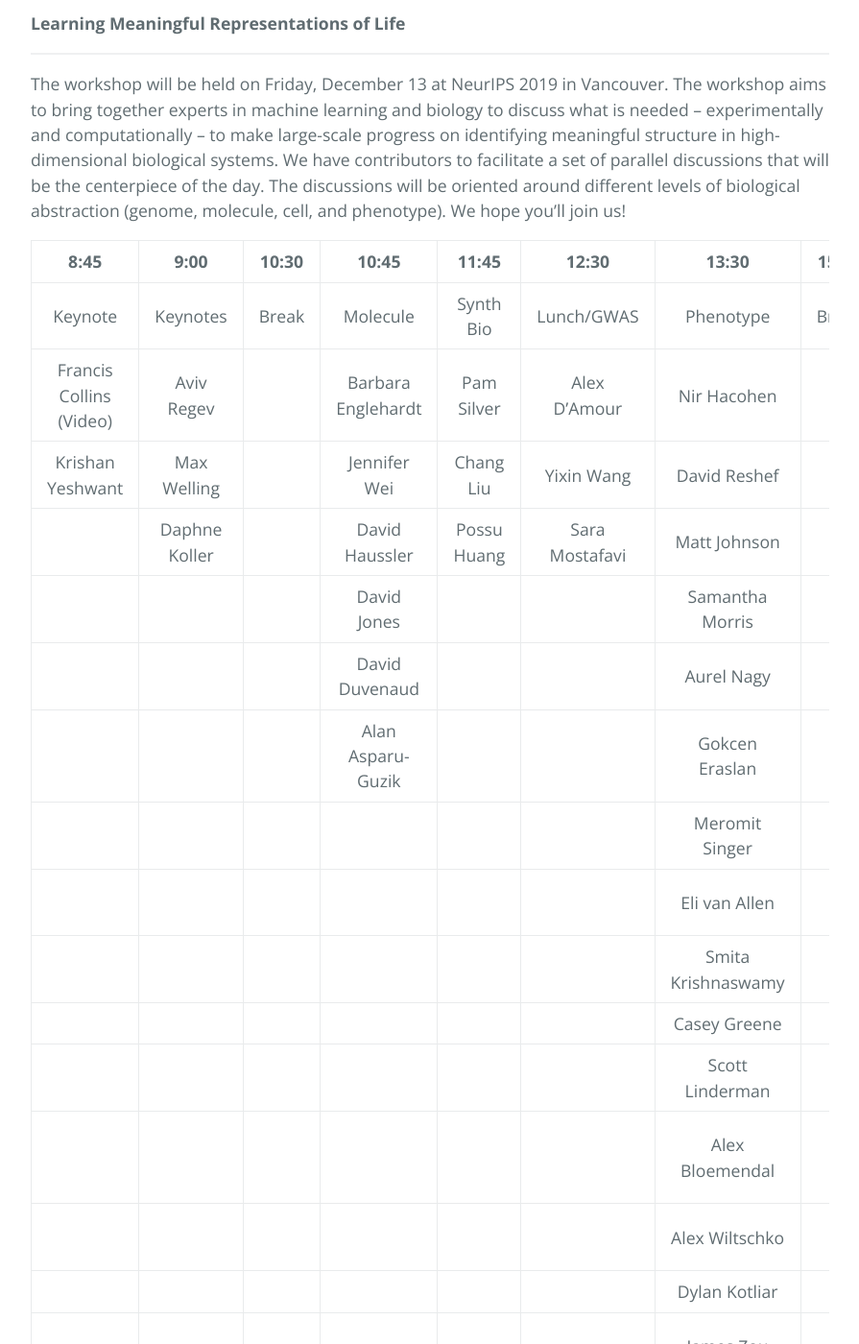
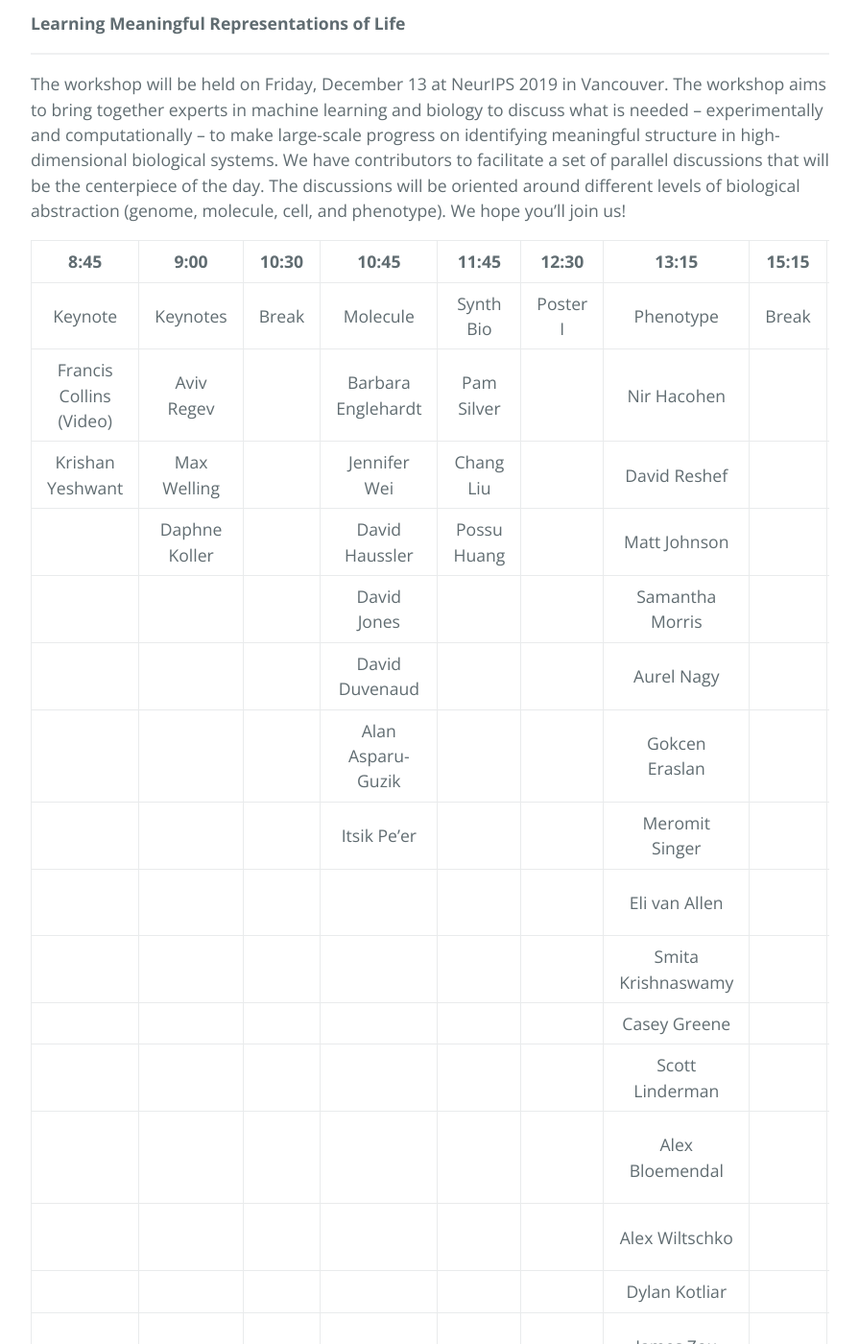
Before and after one commit to lmrl-bio/lmrl-bio.github.io, a Jekyll site: the page built from schedule.md, in a window 1280 px wide and 1400 px high, scrolled down 482 px. Shown: the whole window at 96% size, without its empty margins (192-1087 px from the left). Built offline with Jekyll 4.4.1, drawn with Linux system fonts in a browser that asks for light colours.

Commit message:
Update schedule.md

```diff
--- a/schedule.md
+++ b/schedule.md
@@ -11,16 +11,16 @@ The workshop will be held on Friday, December 13 at NeurIPS 2019 in Vancouver. T
 
 
 
-|           8:45          |     9:00      | 10:30 |        10:45       |     11:45    |      12:30     |          13:30         | 15:15 |               15:30              |      17:15      |  18:00  |
+|           8:45          |     9:00      | 10:30 |        10:45       |     11:45    |      12:30     |          13:15         | 15:15 |               15:30              |      17:15      |  18:00  |
 |:-----------------------:|:-------------:|:-----:|:------------------:|:------------:|:--------------:|:----------------------:|:-----:|:--------------------------------:|:---------------:|:-------:|
-|         Keynote         |    Keynotes   | Break |      Molecule      |   Synth Bio  |   Lunch/GWAS   |        Phenotype       | Break |               Cell               | Closing Address | Posters |
-| Francis Collins (Video) | Aviv Regev    |       | Barbara Englehardt       | Pam Silver    | Alex D'Amour   | Nir Hacohen            |       | Anne Carpenter                   | Ila Fiete       |         |
-| Krishan Yeshwant        | Max Welling   |       | Jennifer Wei    | Chang Liu   | Yixin Wang     | David Reshef           |       | Hui Ting Grace Yeo               | Chris Sander    |         |
-|                         | Daphne Koller |       | David Haussler     | Possu Huang  | Sara Mostafavi | Matt Johnson           |       | Jian Zhou                        | Dana Pe'er      |         |
+|         Keynote         |    Keynotes   | Break |      Molecule      |   Synth Bio  |   Poster I  |        Phenotype       | Break |               Cell               | Closing Address | Poster II |
+| Francis Collins (Video) | Aviv Regev    |       | Barbara Englehardt       | Pam Silver    |   | Nir Hacohen            |       | Anne Carpenter                   | Ila Fiete       |         |
+| Krishan Yeshwant        | Max Welling   |       | Jennifer Wei    | Chang Liu   |     | David Reshef           |       | Hui Ting Grace Yeo               | Chris Sander    |         |
+|                         | Daphne Koller |       | David Haussler     | Possu Huang  | | Matt Johnson           |       | Jian Zhou                        | Dana Pe'er      |         |
 |                         |               |       | David Jones           |              |                | Samantha Morris        |       | Maria Chikina                    |                 |         |
 |                         |               |       | David Duvenaud   |              |                | Aurel Nagy             |       | Alexander Tong                   |                 |         |
-|                         |               |       | Alan Asparu-Guzik |              |                | Gokcen Eraslan         |       | Benjamin Lengerich               |                 |         |
-|                         |               |       |      |              |                | Meromit Singer         |       | Aly O. Abdelkareem               |                 |         |
+|                         |               |       | Alan Asparu-Guzik |              |                | Gokcen Eraslan         |       | Benjamin Lengerich               |                 |        |
+|                         |               |       |   Itsik Pe'er    |              |                | Meromit Singer         |       | Aly O. Abdelkareem               |                 |         |
 |                         |               |       |   |              |                | Eli van Allen          |       | Gokcen Eraslan                   |                 |         |
 |                         |               |       |      |              |                | Smita Krishnaswamy     |       | Andrew Blumberg                  |                 |         |
 |                         |               |       |        |              |                | Casey Greene           |       | Stephen Ra                       |                 |         |
```
Also changed, not shown: other parts of schedule.md (+1 -1 lines).
